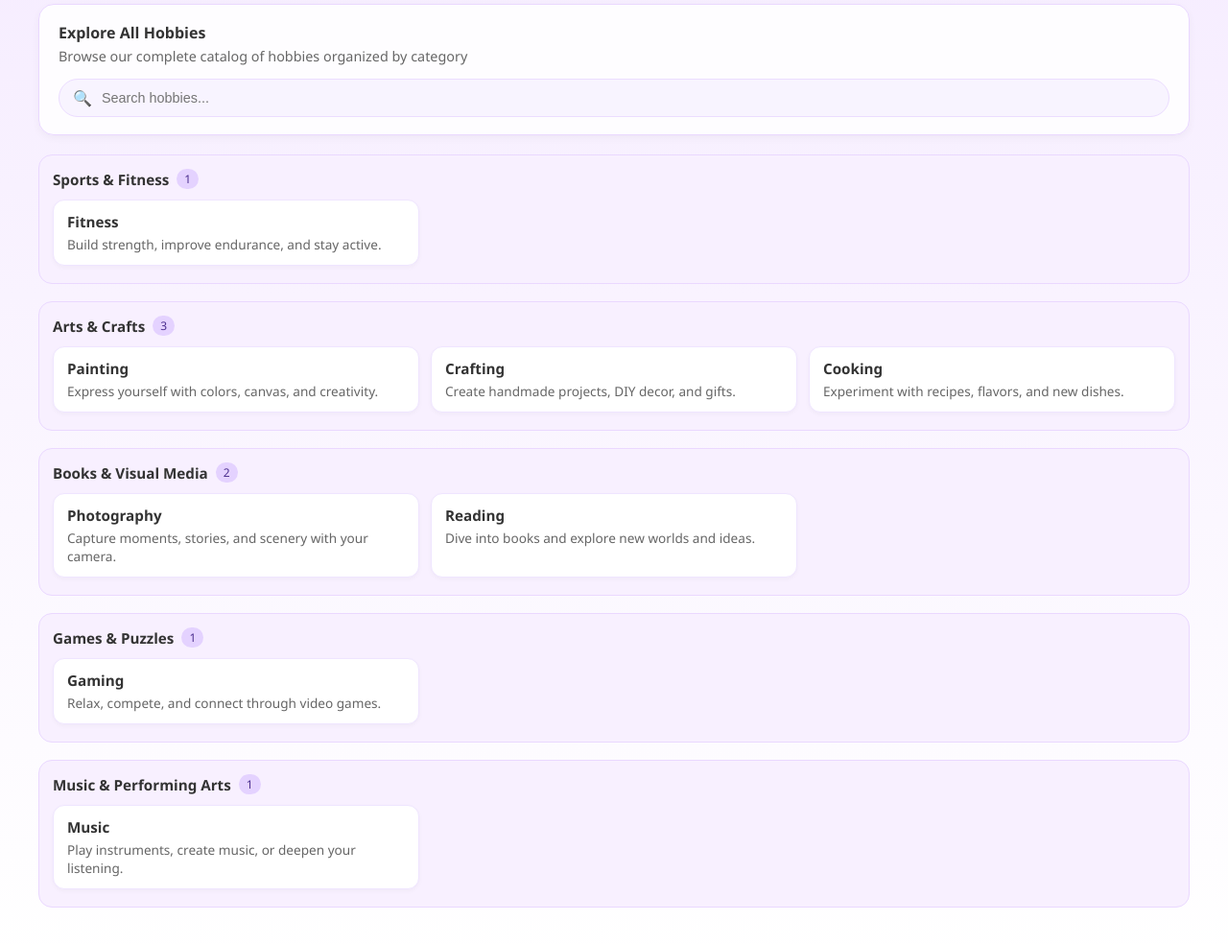
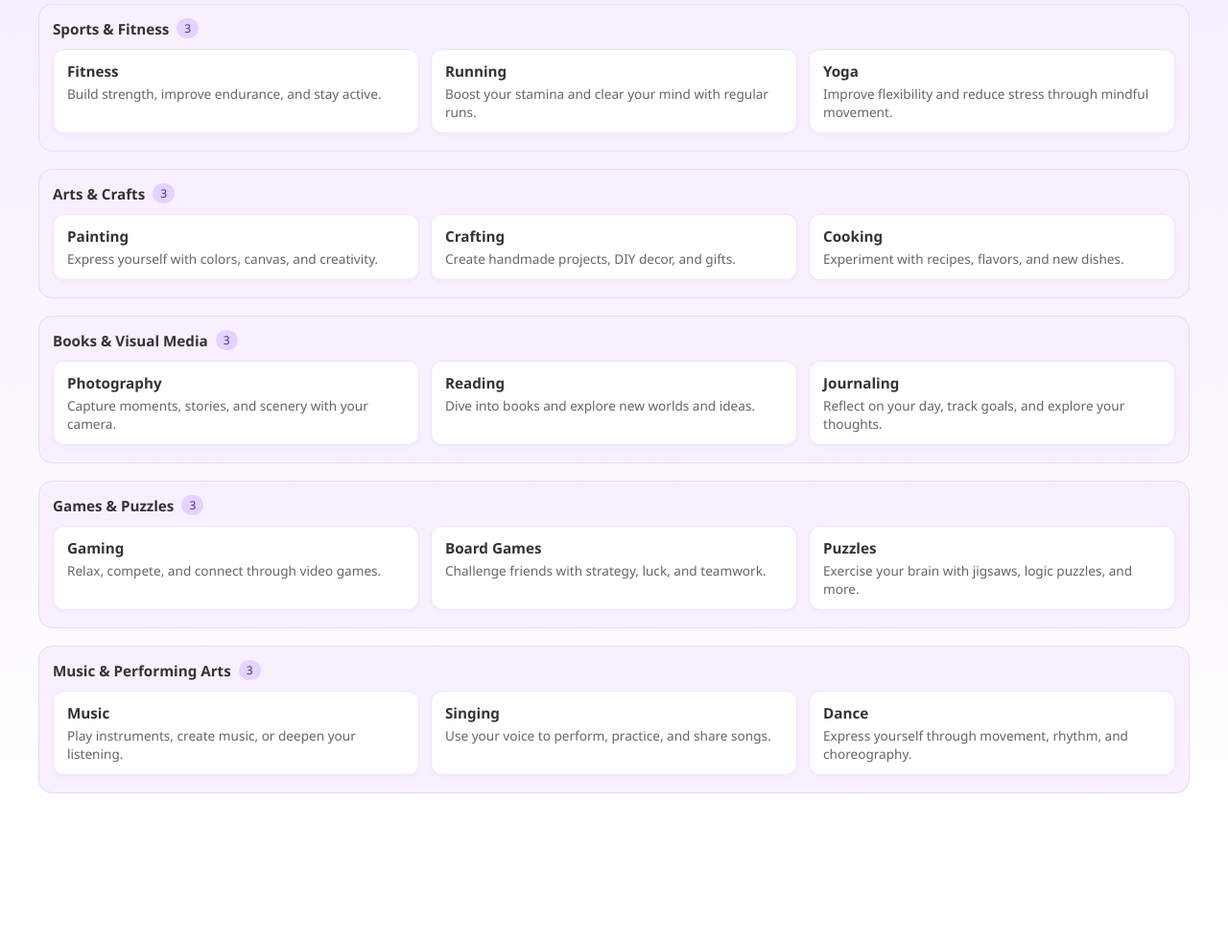
Before and after one commit to Zap-u/web_dev_project, a website: page hobbies.html in a window 1280 px wide. Shown: the part 272-1256 px from the top of the page at 96% size. After the commit the page ends 1159 px from the top, so only its background shows below. Drawn offline with Linux system fonts and the light colour scheme.

Commit message:
Update hobbies.html

```diff
--- a/hobbies.html
+++ b/hobbies.html
@@ -21,34 +21,40 @@
     </nav>
 
     <main class="page">
-      <section class="explore-section">
-        <div class="explore-card">
-          <div class="explore-text">
-            <h2>Explore All Hobbies</h2>
-            <p>Browse our complete catalog of hobbies organized by category</p>
-          </div>
-          <div class="search-wrapper">
-            <span class="search-icon">🔍</span>
-            <input
-              type="text"
-              placeholder="Search hobbies..."
-              aria-label="Search hobbies"
-            />
-          </div>
-        </div>
-      </section>
-
       <section class="category-section">
         <div class="category-header">
           <div class="category-title">
             <h3>Sports &amp; Fitness</h3>
-            <span class="badge">1</span>
+            <span class="badge">3</span>
           </div>
         </div>
         <div class="cards-grid">
-          <article class="hobby-card" onclick="location.href='hobby.html?name=Fitness'" style="cursor: pointer;">
+          <article
+            class="hobby-card"
+            onclick="location.href='hobby.html?name=Fitness'"
+            style="cursor: pointer"
+          >
             <h4>Fitness</h4>
             <p>Build strength, improve endurance, and stay active.</p>
+          </article>
+
+          <article
+            class="hobby-card"
+            onclick="location.href='hobby.html?name=Running'"
+            style="cursor: pointer"
+          >
+            <h4>Running</h4>
+            <p>Boost your stamina and clear your mind with regular runs.</p>
+          </article>
+          <article
+            class="hobby-card"
+            onclick="location.href='hobby.html?name=Yoga'"
+            style="cursor: pointer"
+          >
+            <h4>Yoga</h4>
+            <p>
+              Improve flexibility and reduce stress through mindful movement.
+            </p>
           </article>
         </div>
       </section>
@@ -61,15 +67,27 @@
           </div>
         </div>
         <div class="cards-grid">
-          <article class="hobby-card" onclick="location.href='hobby.html?name=Painting'" style="cursor: pointer;">
+          <article
+            class="hobby-card"
+            onclick="location.href='hobby.html?name=Painting'"
+            style="cursor: pointer"
+          >
             <h4>Painting</h4>
             <p>Express yourself with colors, canvas, and creativity.</p>
           </article>
-          <article class="hobby-card" onclick="location.href='hobby.html?name=Crafting'" style="cursor: pointer;">
+          <article
+            class="hobby-card"
+            onclick="location.href='hobby.html?name=Crafting'"
+            style="cursor: pointer"
+          >
             <h4>Crafting</h4>
             <p>Create handmade projects, DIY decor, and gifts.</p>
           </article>
-          <article class="hobby-card" onclick="location.href='hobby.html?name=Cooking'" style="cursor: pointer;">
+          <article
+            class="hobby-card"
+            onclick="location.href='hobby.html?name=Cooking'"
+            style="cursor: pointer"
+          >
             <h4>Cooking</h4>
             <p>Experiment with recipes, flavors, and new dishes.</p>
           </article>
@@ -80,17 +98,34 @@
         <div class="category-header">
           <div class="category-title">
             <h3>Books &amp; Visual Media</h3>
-            <span class="badge">2</span>
+            <span class="badge">3</span>
           </div>
         </div>
         <div class="cards-grid">
-          <article class="hobby-card" onclick="location.href='hobby.html?name=Photography'" style="cursor: pointer;">
+          <article
+            class="hobby-card"
+            onclick="location.href='hobby.html?name=Photography'"
+            style="cursor: pointer"
+          >
             <h4>Photography</h4>
             <p>Capture moments, stories, and scenery with your camera.</p>
           </article>
-          <article class="hobby-card" onclick="location.href='hobby.html?name=Reading'" style="cursor: pointer;">
+          <article
+            class="hobby-card"
+            onclick="location.href='hobby.html?name=Reading'"
+            style="cursor: pointer"
+          >
             <h4>Reading</h4>
             <p>Dive into books and explore new worlds and ideas.</p>
+          </article>
+
+          <article
+            class="hobby-card"
+            onclick="location.href='hobby.html?name=Journaling'"
+            style="cursor: pointer"
+          >
+            <h4>Journaling</h4>
+            <p>Reflect on your day, track goals, and explore your thoughts.</p>
           </article>
         </div>
       </section>
@@ -99,13 +134,34 @@
         <div class="category-header">
           <div class="category-title">
             <h3>Games &amp; Puzzles</h3>
-            <span class="badge">1</span>
+            <span class="badge">3</span>
           </div>
         </div>
         <div class="cards-grid">
-          <article class="hobby-card" onclick="location.href='hobby.html?name=Gaming'" style="cursor: pointer;">
+          <article
+            class="hobby-card"
+            onclick="location.href='hobby.html?name=Gaming'"
+            style="cursor: pointer"
+          >
             <h4>Gaming</h4>
             <p>Relax, compete, and connect through video games.</p>
+          </article>
+
+          <article
+            class="hobby-card"
+            onclick="location.href='hobby.html?name=Board%20Games'"
+            style="cursor: pointer"
+          >
+            <h4>Board Games</h4>
+            <p>Challenge friends with strategy, luck, and teamwork.</p>
+          </article>
+          <article
+            class="hobby-card"
+            onclick="location.href='hobby.html?name=Puzzles'"
+            style="cursor: pointer"
+          >
+            <h4>Puzzles</h4>
+            <p>Exercise your brain with jigsaws, logic puzzles, and more.</p>
           </article>
         </div>
       </section>
@@ -114,13 +170,34 @@
         <div class="category-header">
           <div class="category-title">
             <h3>Music &amp; Performing Arts</h3>
-            <span class="badge">1</span>
+            <span class="badge">3</span>
           </div>
         </div>
         <div class="cards-grid">
-          <article class="hobby-card" onclick="location.href='hobby.html?name=Music'" style="cursor: pointer;">
+          <article
+            class="hobby-card"
+            onclick="location.href='hobby.html?name=Music'"
+            style="cursor: pointer"
+          >
             <h4>Music</h4>
             <p>Play instruments, create music, or deepen your listening.</p>
+          </article>
+
+          <article
+            class="hobby-card"
+            onclick="location.href='hobby.html?name=Singing'"
+            style="cursor: pointer"
+          >
+            <h4>Singing</h4>
+            <p>Use your voice to perform, practice, and share songs.</p>
+          </article>
+          <article
+            class="hobby-card"
+            onclick="location.href='hobby.html?name=Dance'"
+            style="cursor: pointer"
+          >
+            <h4>Dance</h4>
+            <p>Express yourself through movement, rhythm, and choreography.</p>
           </article>
         </div>
       </section>
```
